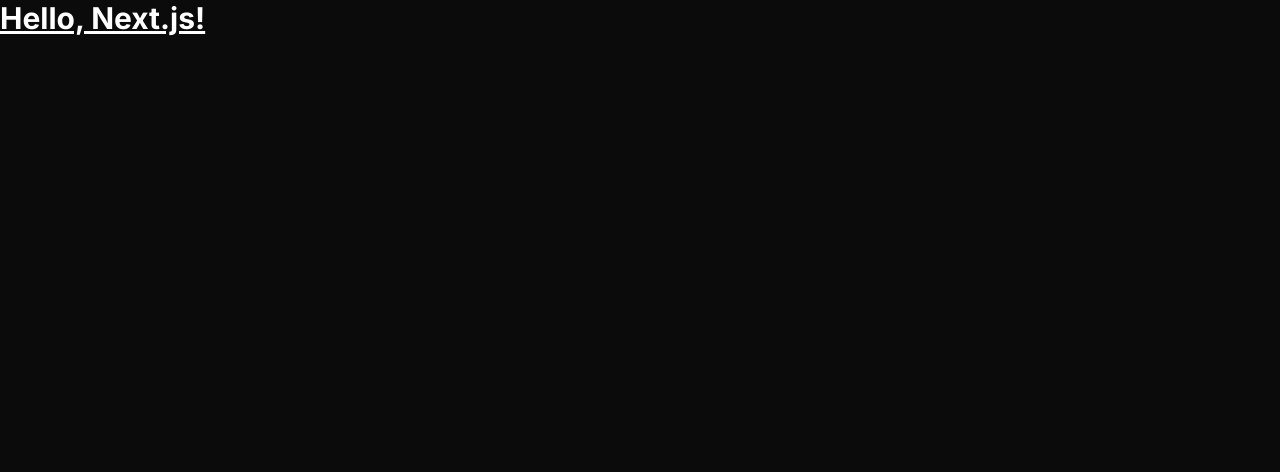
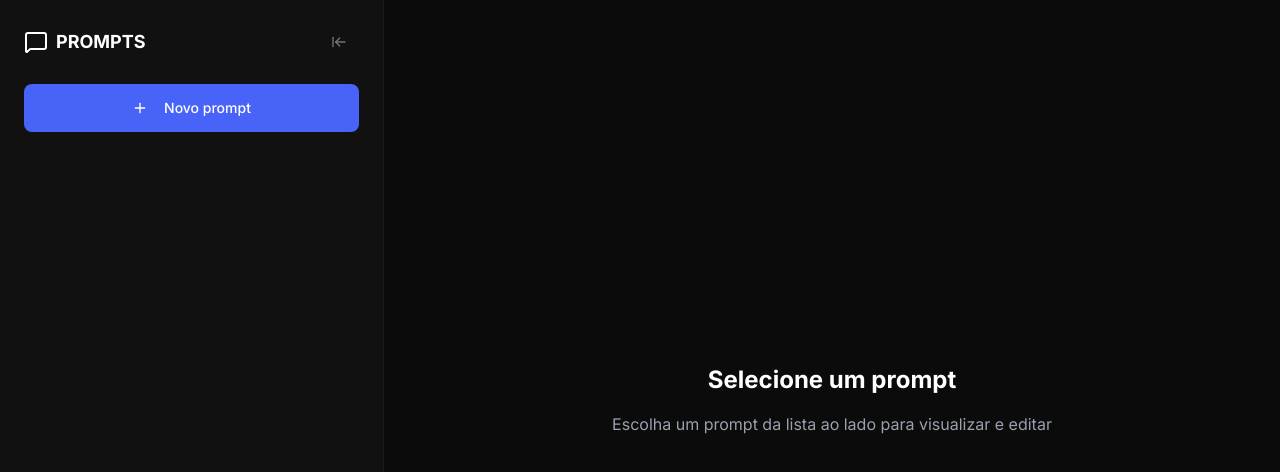
Before and after one commit to Viniciusrbr/Prompt-Manager, a Next.js app: page / in a window 1280 px wide. Shown: the top 472 px of the page. Built offline with nearby package versions, Linux system fonts and the light colour scheme; no server answers; the database is empty.

Commit message:
feat:(sidebar) implement sidebar component with navigation and tests

```diff
--- a/src/app/layout.tsx
+++ b/src/app/layout.tsx
@@ -1,6 +1,7 @@
 import '@/styles/globals.css';
 import type { Metadata } from 'next';
 import { Inter } from 'next/font/google';
+import { Sidebar } from '@/components/sidebar';
 
 export const metadata: Metadata = {
   title: 'Prompt Manager',
@@ -19,9 +20,16 @@
   children: React.ReactNode;
 }>) {
   return (
-    <html lang="en">
+    <html lang="pt-br">
       <body className={`${inter.variable} antialiased bg-gray-900 text-white`}>
-        {children}
+        <section className="flex h-screen">
+          <Sidebar />
+          <main className="relative flex-1 overflow-auto min-w-0">
+            <div className="p-4 sm:p-6 md:p-8 max-w-full md:max-w-3xl mx-auto h-full">
+              {children}
+            </div>
+          </main>
+        </section>
       </body>
     </html>
   );
--- a/src/app/page.tsx
+++ b/src/app/page.tsx
@@ -1,8 +1,14 @@
 export default function Home() {
-  const test = '';
   return (
-    <div>
-      <h1 className="text-3xl font-bold underline">Hello, Next.js!</h1>
-    </div>
+    <section className="flex min-h-full">
+      <div className="flex flex-1 items-center justify-center">
+        <div className="text-center">
+          <h1 className="text-2xl font-bold mb-4">Selecione um prompt</h1>
+          <p className="text-gray-400">
+            Escolha um prompt da lista ao lado para visualizar e editar
+          </p>
+        </div>
+      </div>
+    </section>
   );
 }
--- /dev/null
+++ b/src/components/logo/index.ts
@@ -0,0 +1 @@
+export * from './logo';
--- /dev/null
+++ b/src/components/logo/logo.tsx
@@ -0,0 +1,14 @@
+import { MessageSquare } from 'lucide-react';
+import Link from 'next/link';
+
+export const Logo = () => {
+  return (
+    <Link
+      href="/"
+      className="flex items-center gap-2 hover:text-accent-600 rounded-lg transition-colors"
+    >
+      <MessageSquare />
+      <span className="text-lg font-semibold">PROMPTS</span>
+    </Link>
+  );
+};
--- /dev/null
+++ b/src/components/sidebar/index.ts
@@ -0,0 +1 @@
+export * from './sidebar';
--- /dev/null
+++ b/src/components/sidebar/sidebar-content.tsx
@@ -0,0 +1,83 @@
+'use client';
+
+import {
+  Plus as AddIcon,
+  ArrowLeftToLine,
+  ArrowRightToLine,
+  X as CloseButton,
+} from 'lucide-react';
+import { useRouter } from 'next/navigation';
+import { useState } from 'react';
+import { Logo } from '../logo';
+import { Button } from '../ui/button';
+
+export const SidebarContent = () => {
+  const router = useRouter();
+  const [isCollapsed, setIsCollapsed] = useState(false);
+
+  const collapsedSidebar = () => setIsCollapsed(true);
+  const expandSidebar = () => setIsCollapsed(false);
+
+  const handleNewPrompt = () => router.push('/new');
+
+  return (
+    <aside
+      className={`border-r border-gray-700 flex flex-col h-full bg-gray-800 transition-[transform,width] duration-300 ease-in-out fixed md:relative left-0 top-0 z-50 md:z-auto w-[80vw] sm:w-[320px] ${isCollapsed ? 'md:w-18' : 'md:w-[384px]'}`}
+    >
+      {isCollapsed && (
+        <section className="px-2 py-6">
+          <header className="flex items-center justify-center mb-6">
+            <Button
+              onClick={expandSidebar}
+              variant="icon"
+              className="hidden md:inline-flex p-2 hover:bg-gray-700 focus:outline-none focus:ring-2 focus:ring-accent-500 rounded-lg transition-colors"
+              title="Expandir sidebar"
+              aria-label="Expandir sidebar"
+            >
+              <ArrowRightToLine className="w-5 h-5 text-gray-100" />
+            </Button>
+          </header>
+        </section>
+      )}
+
+      {!isCollapsed && (
+        <>
+          <section className="p-6">
+            <div className="md:hidden mb-4">
+              <div className="flex items-center justify-between">
+                <Button
+                  variant="secondary"
+                  aria-label="Fechar menu"
+                  title="Fechar menu"
+                >
+                  <CloseButton className="w-5 h-5 text-gray-100" />
+                </Button>
+              </div>
+            </div>
+            <div className="flex w-full items-center justify-between mb-6">
+              <header className="flex w-full items-center justify-between">
+                <Logo />
+                <Button
+                  onClick={collapsedSidebar}
+                  variant="icon"
+                  className="hidden md:inline-flex p-2 hover:bg-gray-700 focus:outline-none focus:ring-2 focus:ring-accent-500 rounded-lg transition-colors"
+                  title="Minimizar sidebar"
+                  aria-label="Minimizar sidebar"
+                >
+                  <ArrowLeftToLine className="w-5 h-5 text-gray-100" />
+                </Button>
+              </header>
+            </div>
+
+            <div>
+              <Button onClick={handleNewPrompt} className="w-full" size="lg">
+                <AddIcon className="w-5 h-5 mr-2" />
+                Novo prompt
+              </Button>
+            </div>
+          </section>
+        </>
+      )}
+    </aside>
+  );
+};
--- /dev/null
+++ b/src/components/sidebar/sidebar.tsx
@@ -0,0 +1,8 @@
+import { prisma } from '@/lib/prisma';
+import { SidebarContent } from './sidebar-content';
+
+export const Sidebar = async () => {
+  const prompts = await prisma.prompt.findMany();
+
+  return <SidebarContent />;
+};
```
Also changed, not shown: 1 other file (tests, documents, lock files or other folders).
